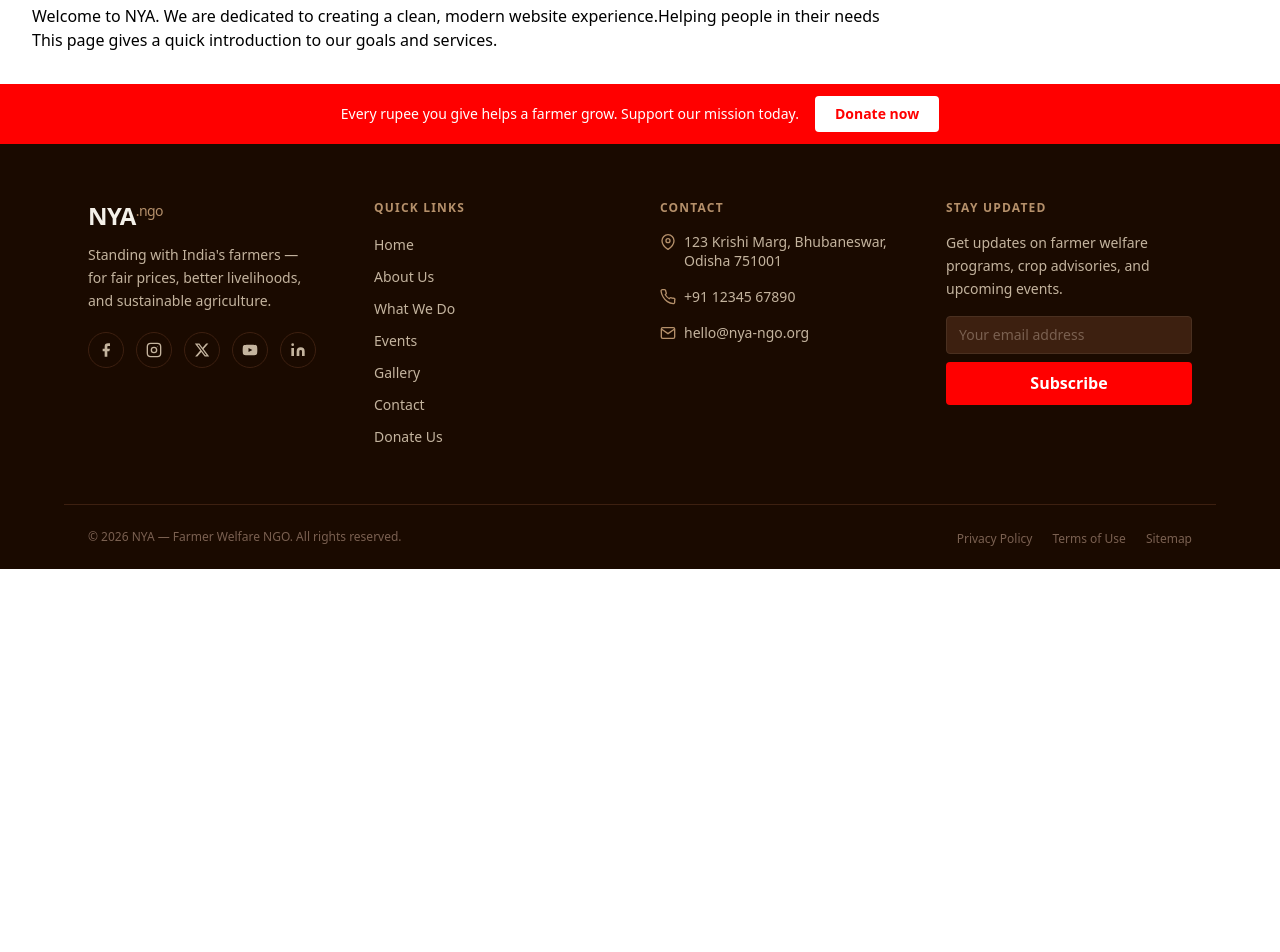
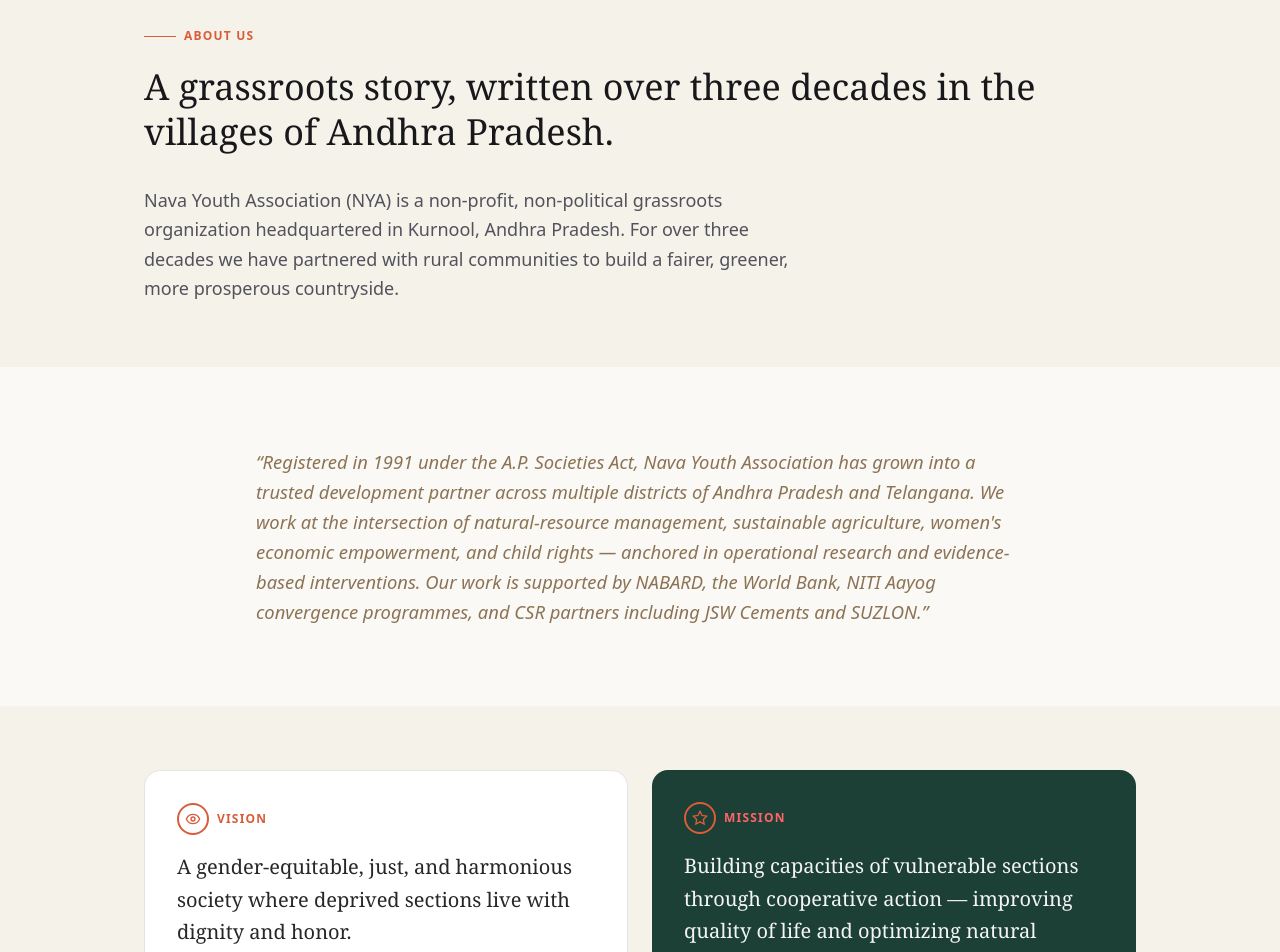
Before and after one commit to nya-ngo/NYA-website, a Next.js app in the folder root/frontend/: page /about in a window 1280 px wide. Shown: the part 148-1100 px from the top of the page. Before the commit the page ends 800 px from the top, so only its background shows below. Built offline with nearby package versions, Linux system fonts and the light colour scheme.

Commit message:
update about us page styling

```diff
--- a/root/frontend/app/about/page.jsx
+++ /dev/null
@@ -1,13 +0,0 @@
-export default function AboutPage() {
-  return (
-    <main style={{ padding: '2rem', fontFamily: 'system-ui, sans-serif' }}>
-      <h1>About Us</h1>
-      <p>
-        Welcome to NYA. We are dedicated to creating a clean, modern website experience.Helping people in their needs
-      </p>
-      <p>
-        This page gives a quick introduction to our goals and services.
-      </p>
-    </main>
-  )
-}
--- /dev/null
+++ b/root/frontend/app/about/page.tsx
@@ -0,0 +1,159 @@
+"use client";
+import Image from "next/image";
+
+const boardMembers = [
+  { name: "K. Venugopal Reddy", role: "President", qualification: "M.A. Sociology", slug: "img1" },
+  { name: "M. Sridhar Rao", role: "Secretary & CEO", qualification: "M.S.W., MPhil Development Studies", slug: "img1" },
+  { name: "G. Ramalakshma", role: "Vice President", qualification: "B.F. Civil Engineering", slug: "img1" },
+  { name: "P. Lakshmi Devi", role: "Treasurer", qualification: "PhD Social Management", slug: "img1" },
+  { name: "S. Anjaneyulu", role: "Joint Secretary", qualification: "M.A. Economics", slug: "img1" },
+  { name: "Smt. K. Sarojini", role: "Executive Member", qualification: "MA Social Work", slug: "img1" },
+  { name: "B. Narasimha Rao", role: "Executive Member", qualification: "M.Sc. Agriculture", slug: "img1" },
+  { name: "T. Padma Kumari", role: "Executive Member", qualification: "MBA Development Topics", slug: "img1" },
+  { name: "R. Subba Reddy", role: "Executive Member", qualification: "M.A. Public Administration", slug: "img1" },
+];
+
+const goals = [
+  { id: "01", text: "Promote sustainable watershed development and water security in rural Andhra Pradesh and Telangana." },
+  { id: "02", text: "Strengthen smallholder farmers through Farmer Producer Organizations and climate-resilient agriculture." },
+  { id: "03", text: "Empower women through Self-Help Groups, livelihoods, and access to entitlements." },
+  { id: "04", text: "Protect child rights — combat trafficking, ensure access to education and justice." },
+  { id: "05", text: "Improve community health and nutrition via mobile medical units and outreach." },
+];
+
+export default function AboutPage() {
+  return (
+    <main className="font-sans">
+
+      {/* ── Section 1: Hero — dark cream ── */}
+      <section style={{ backgroundColor: "#F5F2EA" }} className="px-6 md:px-16 lg:px-28 xl:px-36 pt-20 pb-16">
+        <div className="max-w-6xl mx-auto">
+          <div className="max-w-4xl">
+            <div className="flex items-center gap-2 mb-5">
+              <span className="w-8 h-px bg-[#D95D39]" />
+              <span className="text-xs font-bold tracking-widest uppercase text-[#D95D39]">About Us</span>
+            </div>
+            <h1 className="text-2xl md:text-3xl lg:text-4xl font-serif text-zinc-900 leading-tight mb-8">
+              A grassroots story, written over three decades in the villages of Andhra Pradesh.
+            </h1>
+            <p className="text-zinc-600 text-lg leading-relaxed max-w-2xl">
+              Nava Youth Association (NYA) is a non-profit, non-political grassroots organization headquartered in
+              Kurnool, Andhra Pradesh. For over three decades we have partnered with rural communities to build a
+              fairer, greener, more prosperous countryside.
+            </p>
+          </div>
+        </div>
+      </section>
+
+      {/* ── Section 2: Quote — light cream ── */}
+      <section style={{ backgroundColor: "#FBF9F5" }} className="px-6 md:px-16 lg:px-28 xl:px-36 py-20">
+        <div className="max-w-6xl mx-auto">
+          <blockquote className="max-w-3xl mx-auto italic leading-relaxed" style={{ color: "#8B7355", fontSize: "1.15rem" }}>
+            &ldquo;Registered in 1991 under the A.P. Societies Act, Nava Youth Association has grown into a trusted
+            development partner across multiple districts of Andhra Pradesh and Telangana. We work at the intersection
+            of natural-resource management, sustainable agriculture, women&apos;s economic empowerment, and child
+            rights — anchored in operational research and evidence-based interventions. Our work is supported by
+            NABARD, the World Bank, NITI Aayog convergence programmes, and CSR partners including JSW Cements and
+            SUZLON.&rdquo;
+          </blockquote>
+        </div>
+      </section>
+
+      {/* ── Section 3: Vision + Mission — dark cream ── */}
+      <section style={{ backgroundColor: "#F5F2EA" }} className="px-6 md:px-16 lg:px-28 xl:px-36 py-16">
+        <div className="max-w-6xl mx-auto grid grid-cols-1 md:grid-cols-2 gap-6">
+          {/* Vision */}
+          <div className="border border-zinc-200 rounded-2xl p-8 bg-white">
+            <div className="flex items-center gap-2 mb-4">
+              <div className="w-8 h-8 rounded-full border-2 border-[#D95D39] flex items-center justify-center">
+                <svg viewBox="0 0 24 24" fill="none" stroke="#D95D39" strokeWidth="2" className="w-4 h-4">
+                  <circle cx="12" cy="12" r="3" />
+                  <path d="M2 12s3-7 10-7 10 7 10 7-3 7-10 7-10-7-10-7z" />
+                </svg>
+              </div>
+              <span className="text-xs font-bold tracking-widest uppercase text-[#D95D39]">Vision</span>
+            </div>
+            <p className="text-zinc-800 text-xl font-serif leading-relaxed">
+              A gender-equitable, just, and harmonious society where deprived sections live with dignity and honor.
+            </p>
+          </div>
+
+          {/* Mission */}
+          <div className="rounded-2xl p-8 bg-[#1C3F36] text-white">
+            <div className="flex items-center gap-2 mb-4">
+              <div className="w-8 h-8 rounded-full border-2 border-[#D95D39] flex items-center justify-center">
+                <svg viewBox="0 0 24 24" fill="none" stroke="#D95D39" strokeWidth="2" className="w-4 h-4">
+                  <polygon points="12 2 15.09 8.26 22 9.27 17 14.14 18.18 21.02 12 17.77 5.82 21.02 7 14.14 2 9.27 8.91 8.26 12 2" />
+                </svg>
+              </div>
+              <span className="text-xs font-bold tracking-widest uppercase text-red-400">Mission</span>
+            </div>
+            <p className="text-zinc-100 text-xl font-serif leading-relaxed">
+              Building capacities of vulnerable sections through cooperative action — improving quality of life and
+              optimizing natural resource management through sustainable, evidence-based interventions.
+            </p>
+          </div>
+        </div>
+      </section>
+
+      {/* ── Section 4: Goals — light cream ── */}
+      <section style={{ backgroundColor: "#FBF9F5" }} className="px-6 md:px-16 lg:px-28 xl:px-36 py-16">
+        <div className="max-w-6xl mx-auto">
+          <div className="flex items-center gap-2 mb-4">
+            <svg viewBox="0 0 24 24" fill="none" stroke="#D95D39" strokeWidth="2" className="w-4 h-4">
+              <path d="M4 15s1-1 4-1 5 2 8 2 4-1 4-1V3s-1 1-4 1-5-2-8-2-4 1-4 1z" />
+              <line x1="4" y1="22" x2="4" y2="15" />
+            </svg>
+            <span className="text-xs font-bold tracking-widest uppercase text-[#D95D39]">Our Goals</span>
+          </div>
+          <h2 className="text-3xl md:text-4xl font-serif text-zinc-900 mb-12 max-w-xl leading-snug">
+            Five commitments that guide every project we take on.
+          </h2>
+          <div className="grid grid-cols-1 md:grid-cols-2 gap-x-16 gap-y-8">
+            {goals.map((g) => (
+              <div key={g.id} className="flex gap-5 items-start">
+                <span className="text-sm font-bold text-zinc-300 mt-1 shrink-0">{g.id}</span>
+                <p className="text-zinc-700 text-base leading-relaxed">{g.text}</p>
+              </div>
+            ))}
+          </div>
+        </div>
+      </section>
+
+      {/* ── Section 5: Board of Directors — dark cream ── */}
+      <section style={{ backgroundColor: "#F5F2EA" }} className="px-6 md:px-16 lg:px-28 xl:px-36 py-16">
+        <div className="max-w-6xl mx-auto">
+          <div className="flex items-center gap-2 mb-4">
+            <span className="w-8 h-px bg-[#D95D39]" />
+            <span className="text-xs font-bold tracking-widest uppercase text-[#D95D39]">Governance</span>
+          </div>
+          <h2 className="text-3xl md:text-4xl font-serif text-zinc-900 mb-3">Board of Directors</h2>
+          <p className="text-zinc-500 text-base mb-12 max-w-xl">
+            Nine professionals from sociology, engineering, management and public administration — guiding NYA&apos;s
+            mission with experience and accountability.
+          </p>
+
+          <div className="grid grid-cols-2 md:grid-cols-3 gap-5">
+            {boardMembers.map((member) => (
+              <div key={member.name} className="flex flex-col">
+                {/* Board member photo — pulled from /public/images/board/{slug}.jpg */}
+                <Image
+                  src={`/images/board/${member.slug}.jpg`}
+                  alt={member.name}
+                  width={400}
+                  height={400}
+                  className="w-full aspect-square rounded-xl mb-3 object-cover"
+                  style={{ backgroundColor: "#E8E3D9" }}
+                />
+                <span className="text-xs font-bold tracking-widest uppercase text-[#D95D39] mb-1">{member.role}</span>
+                <span className="text-sm font-semibold text-zinc-900">{member.name}</span>
+                <span className="text-xs text-zinc-400 mt-0.5">{member.qualification}</span>
+              </div>
+            ))}
+          </div>
+        </div>
+      </section>
+
+    </main>
+  );
+}
```
Also changed, not shown: root/frontend/public/images/board/img1.jpg (added).
